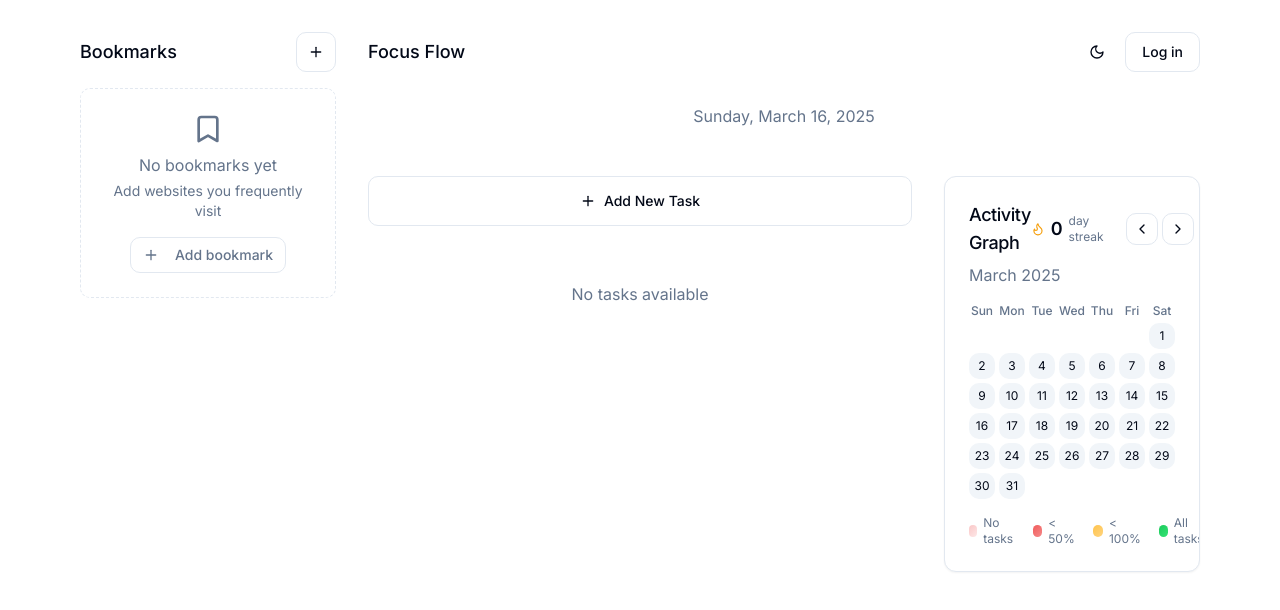
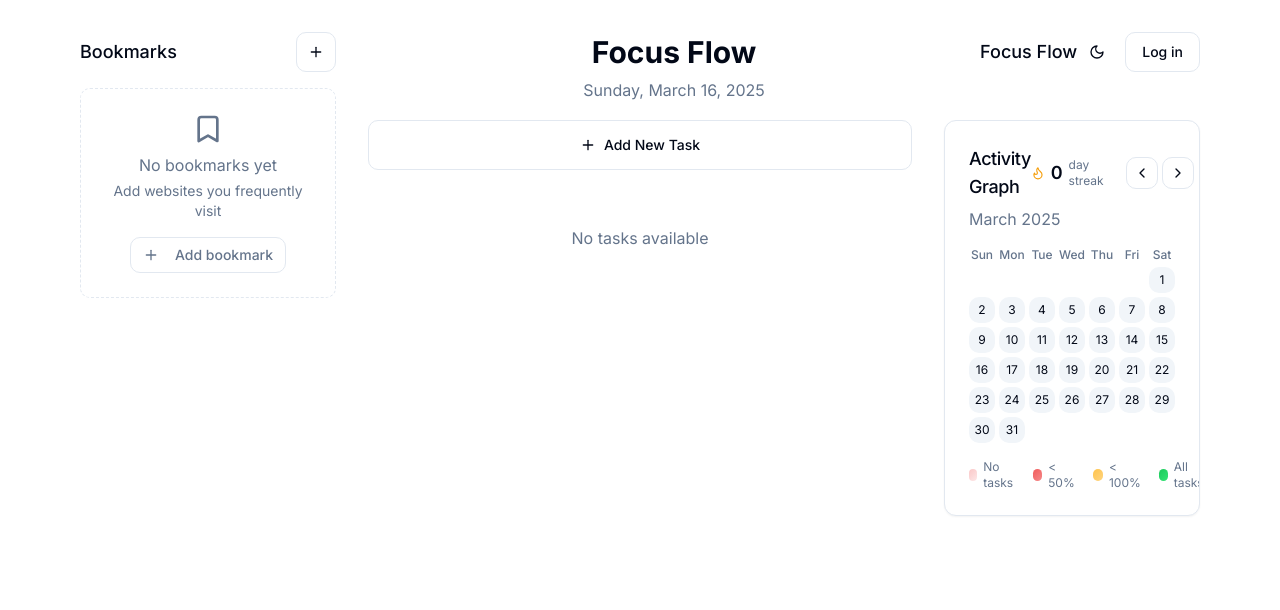
Before and after one commit to Dhruv-Tuteja/FocusFlow, a React (Vite) app: page / in a window 1280 px wide. Shown: the top 610 px of the page. Built offline with nearby package versions, Linux system fonts and the light colour scheme.

Commit message:
Update index page layout
- Move activity graph below bookmarks.
- Center and enlarge "Focus Flow" title.

```diff
--- a/src/pages/Index.tsx
+++ b/src/pages/Index.tsx
@@ -1,3 +1,4 @@
+
 import React, { useState, useEffect } from "react";
 import TaskForm from "@/components/TaskForm";
 import TaskList from "@/components/TaskList";
@@ -295,24 +296,18 @@ const Index = () => {
           </div>
 
           <div className="flex-1">
-            <UserProfile
-              currentUser={currentUser}
-              profiles={profiles}
-              darkMode={darkMode}
-              onLogin={handleLogin}
-              onLogout={handleLogout}
-              onCreateProfile={handleCreateProfile}
-              onToggleDarkMode={handleToggleDarkMode}
-            />
+            <div className="flex justify-between items-center mb-4">
+              <div></div> {/* Empty div for spacing */}
 
-            <header className="text-center mb-12 animate-fade-in">
+              <div className="text-center">
+                <h1 className="text-3xl font-bold mb-2">Focus Flow</h1>
                 {selectedDate ? (
                   <div>
                     <p className="text-muted-foreground">
                       Viewing tasks for {new Date(selectedDate).toLocaleDateString('en-US', { weekday: 'long', year: 'numeric', month: 'long', day: 'numeric' })}
                     </p>
                     <button
-                    className="text-primary text-sm mt-2"
+                      className="text-primary text-sm mt-1"
                       onClick={handleBackToToday}
                     >
                       Back to today
@@ -323,13 +318,24 @@ const Index = () => {
                     {new Date().toLocaleDateString('en-US', { weekday: 'long', year: 'numeric', month: 'long', day: 'numeric' })}
                   </p>
                 )}
-            </header>
+              </div>
+
+              <UserProfile
+                currentUser={currentUser}
+                profiles={profiles}
+                darkMode={darkMode}
+                onLogin={handleLogin}
+                onLogout={handleLogout}
+                onCreateProfile={handleCreateProfile}
+                onToggleDarkMode={handleToggleDarkMode}
+              />
+            </div>
 
             <div className="grid grid-cols-1 md:grid-cols-3 gap-8">
               {/* Task list column */}
-              <div className="col-span-1 md:col-span-2 space-y-6">
+              <div className="col-span-1 md:col-span-3 md:order-2">
                 {todayTasks.length > 0 && !selectedDate && (
-                  <Card className="animate-scale-in">
+                  <Card className="animate-scale-in mb-6">
                     <CardHeader className="pb-2">
                       <div className="flex justify-between items-center">
                         <CardTitle className="text-lg font-medium">Today's Progress</CardTitle>
@@ -361,6 +367,8 @@ const Index = () => {
                   </Card>
                 )}
 
+                <div className="grid grid-cols-1 md:grid-cols-3 gap-8">
+                  <div className="col-span-1 md:col-span-2">
                     {!selectedDate && (
                       <TaskForm onAddTask={handleAddTask} availableTags={tags} />
                     )}
@@ -374,13 +382,15 @@ const Index = () => {
                     />
                   </div>
 
-              {/* Calendar and stats column */}
-              <div className="space-y-6">
+                  {/* Calendar moved to right side, below bookmarks in the layout */}
+                  <div className="col-span-1">
                     <Calendar
                       progress={progress}
                       streak={streak}
                       onDateSelect={handleDateSelect}
                     />
+                  </div>
+                </div>
               </div>
             </div>
           </div>
```
Lines whose indentation alone changed are shown as unchanged.
